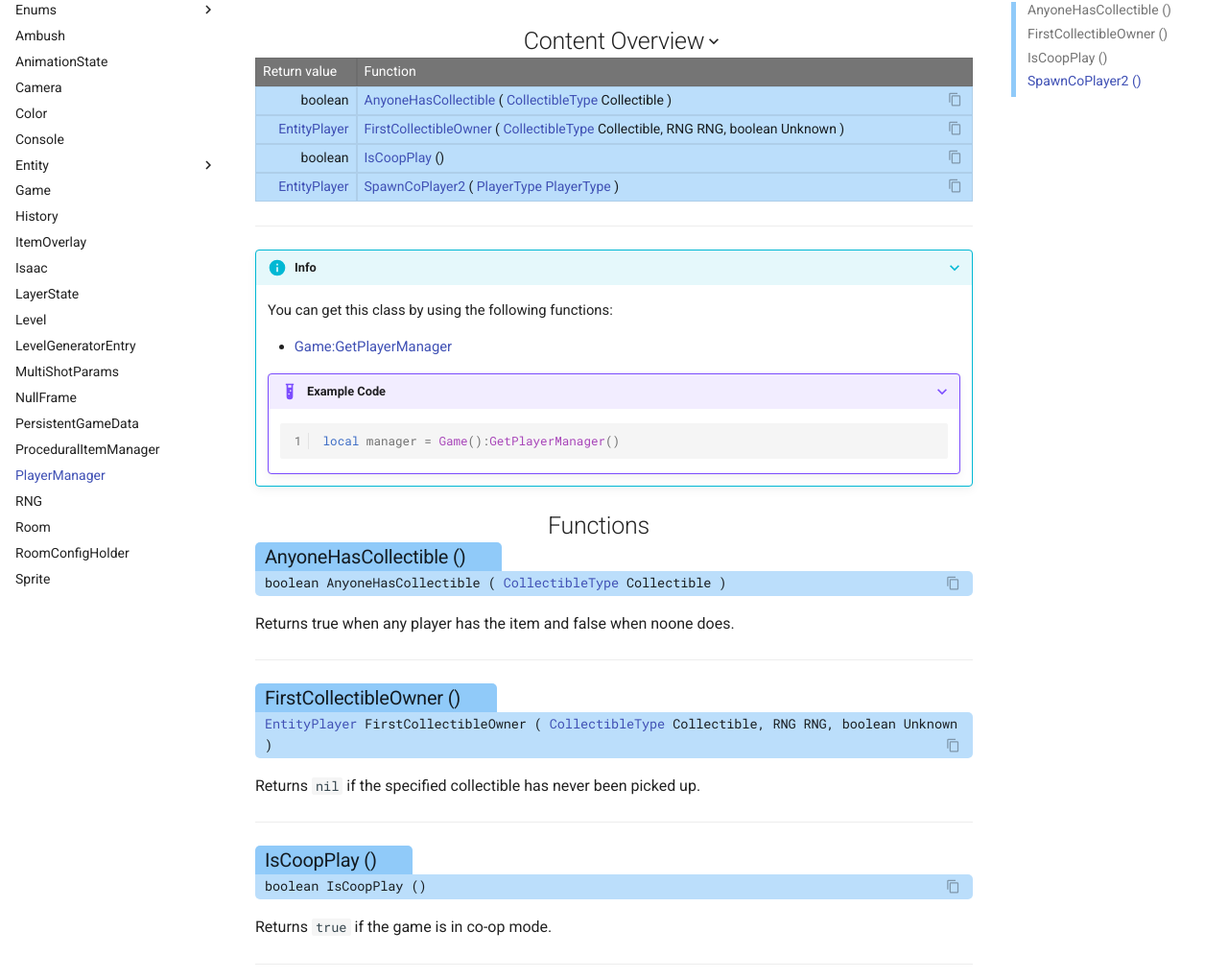
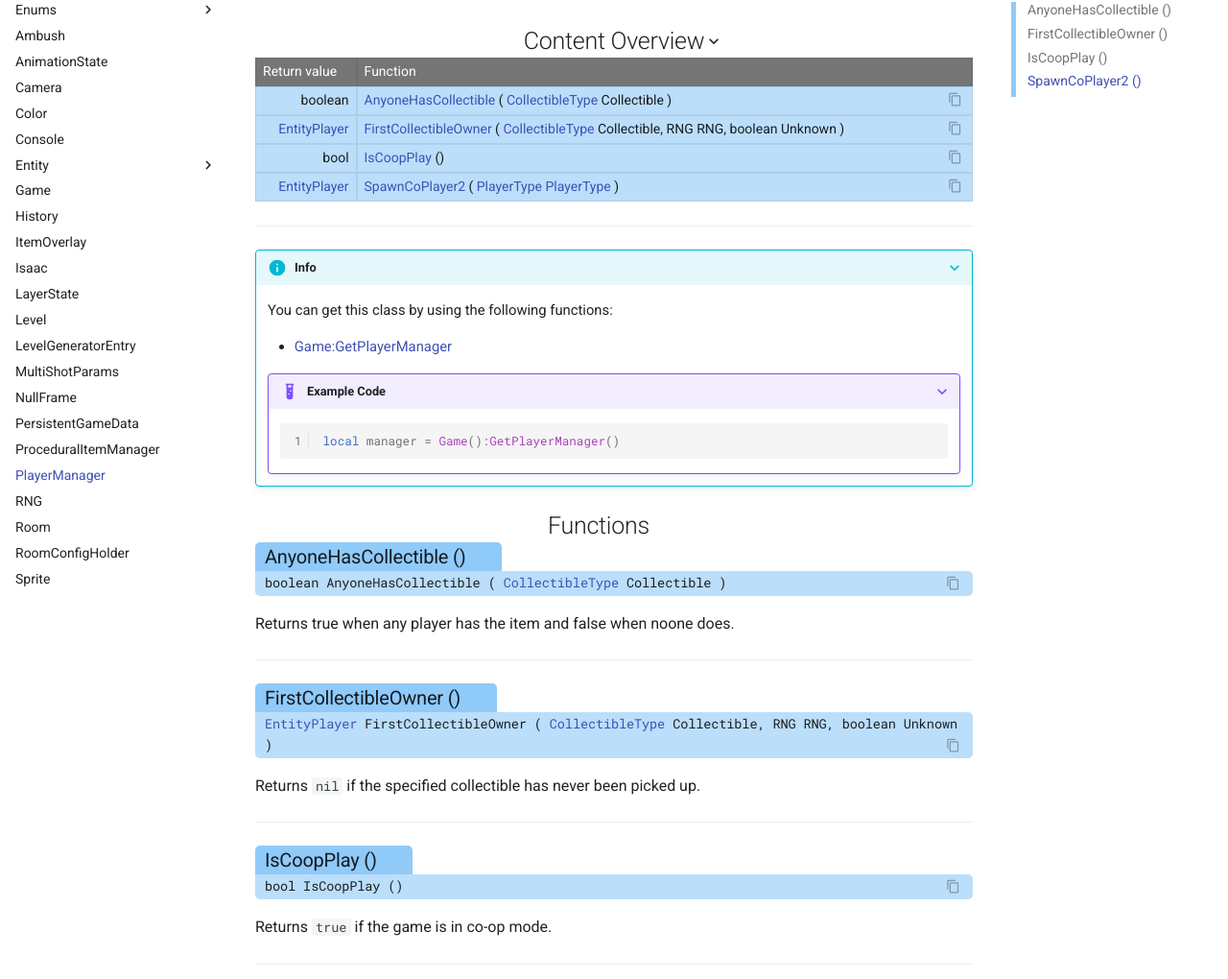
Before and after one commit to TeamREPENTOGON/REPENTOGON, an MkDocs documentation site: the page built from documentation/docs/PlayerManager.md, in a window 1280 px wide and 1374 px high. Shown: the part 153-1173 px from the top of the window at 96% size. Built offline with MkDocs 1.6.1 and Material for MkDocs 9.7.7, drawn with Linux system fonts in a browser that asks for light colours; comment, search, counter and statistics services are not loaded; the version menu is left out.

Commit message:
docs: resolve code_checks

```diff
--- a/documentation/docs/PlayerManager.md
+++ b/documentation/docs/PlayerManager.md
@@ -23,7 +23,7 @@ Returns `nil` if the specified collectible has never been picked up.
 
 ___
 ### Is·Coop·Play () {: aria-label='Functions' }
-#### boolean IsCoopPlay () {: .copyable aria-label='Functions' }
+#### bool IsCoopPlay () {: .copyable aria-label='Functions' }
 Returns `true` if the game is in co-op mode.
 
 ___
```
